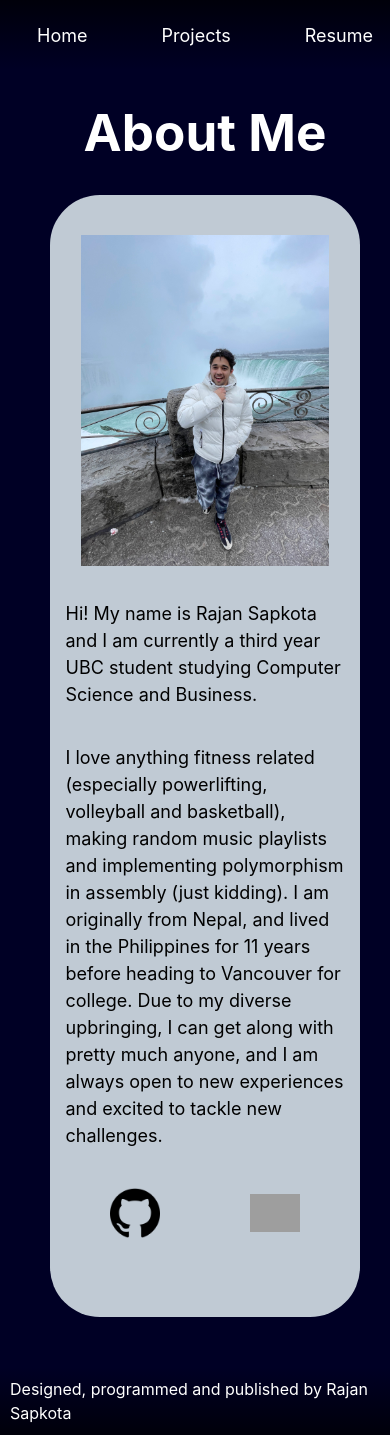
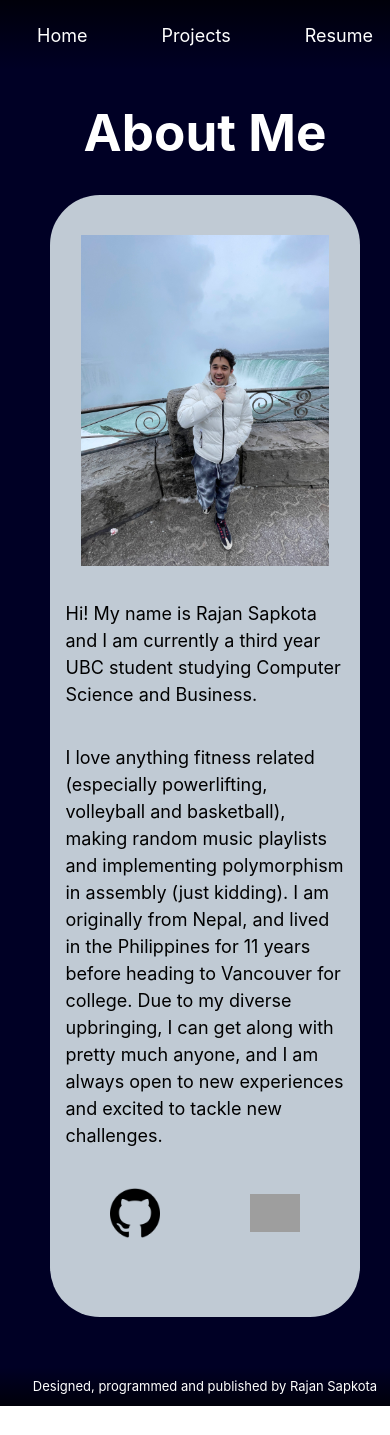
Before and after one commit to rrajann/PersonalPortfolio, a React (Vite) app: page /about-me in a window 390 px wide. After the commit the page ends 1406 px from the top, so only its background shows below. Built offline with nearby package versions, Linux system fonts and the light colour scheme; grey boxes are pictures that could not be loaded.

Commit message:
Fixed mobile view bugs

```diff
--- a/src/css/AboutMePage.css
+++ b/src/css/AboutMePage.css
@@ -54,4 +54,9 @@
     .description {
         width: auto;
     }
+
+    .footer {
+        font-size: small;
+        text-align: center;
+    }
 }
--- a/src/css/App.css
+++ b/src/css/App.css
@@ -132,11 +132,24 @@
 }
 
 @media only screen and (max-width: 720px) {
+  h1 {
+    text-align: center;
+  }
+
+  .text.greeting {
+    white-space: nowrap;
+  }
+
   .project-display {
-    margin-top: -400px;
+    margin-top: -700px;
   }
 
   .project-display:nth-child(2) {
     margin-bottom: 0;
   }
+
+  .reveal-info.rajan{
+    margin-top: -400px;
+  }
+
 }
--- a/src/css/Project.css
+++ b/src/css/Project.css
@@ -11,6 +11,7 @@
 .title {
     font-size: 2.5em;
     margin-bottom: 0;
+    text-align: center;
 }
 
 .description {
@@ -100,6 +101,7 @@
         width: 100%;
         margin-left: 0;
         margin-right: 0;
+        text-align: center;
     }
 
     .skills {
```
